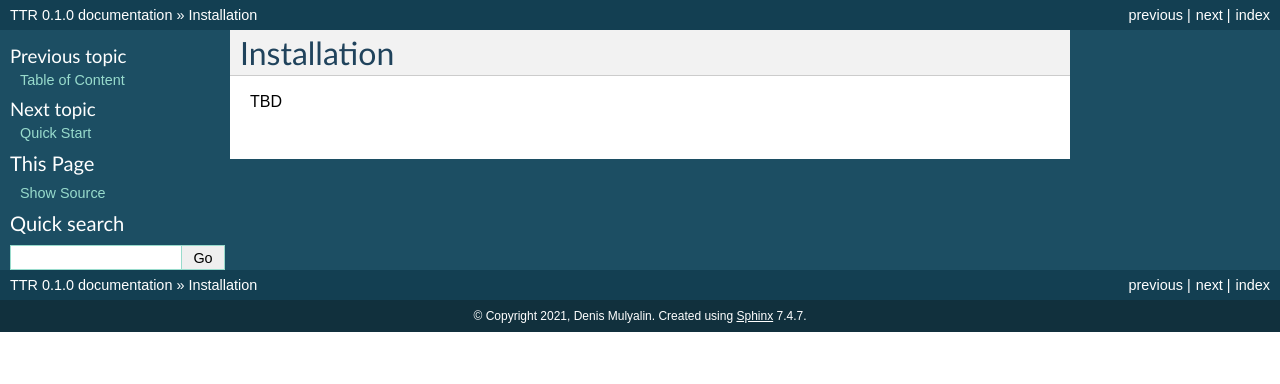
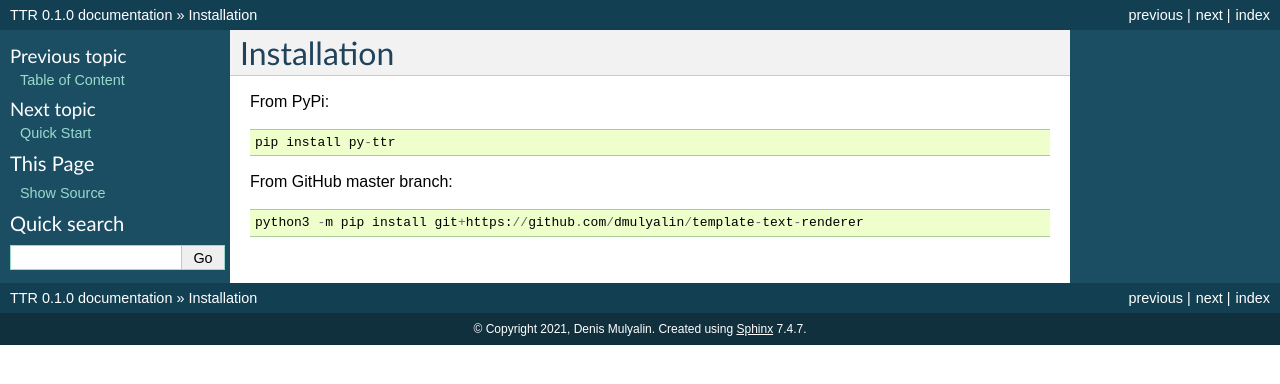
Before and after one commit to dmulyalin/template-text-renderer, a Sphinx documentation site: the page built from docs/source/Installation.rst, in a window 1280 px wide. Shown: the top 384 px of the page. Built offline with Sphinx 7.4.7, drawn with Linux system fonts in a browser that asks for light colours.

Commit message:
updated readme, setup.py and installation docs

```diff
--- a/docs/source/Installation.rst
+++ b/docs/source/Installation.rst
@@ -1,4 +1,10 @@
 Installation
 ############
 
-TBD
+From PyPi::
+
+  pip install py-ttr
+
+From GitHub master branch::
+
+  python3 -m pip install git+https://github.com/dmulyalin/template-text-renderer
--- a/setup.py
+++ b/setup.py
@@ -6,7 +6,7 @@ with open("README.md", "r") as f:
 __author__ = "Denis Mulyalin <d.mulyalin@gmail.com>"
 
 setup(
-    name="ttr",
+    name="py-ttr",
     version="0.1.0",
     author="Denis Mulyalin",
     author_email="d.mulyalin@gmail.com",
```
Also changed, not shown: README.md (+1 -1 lines).
